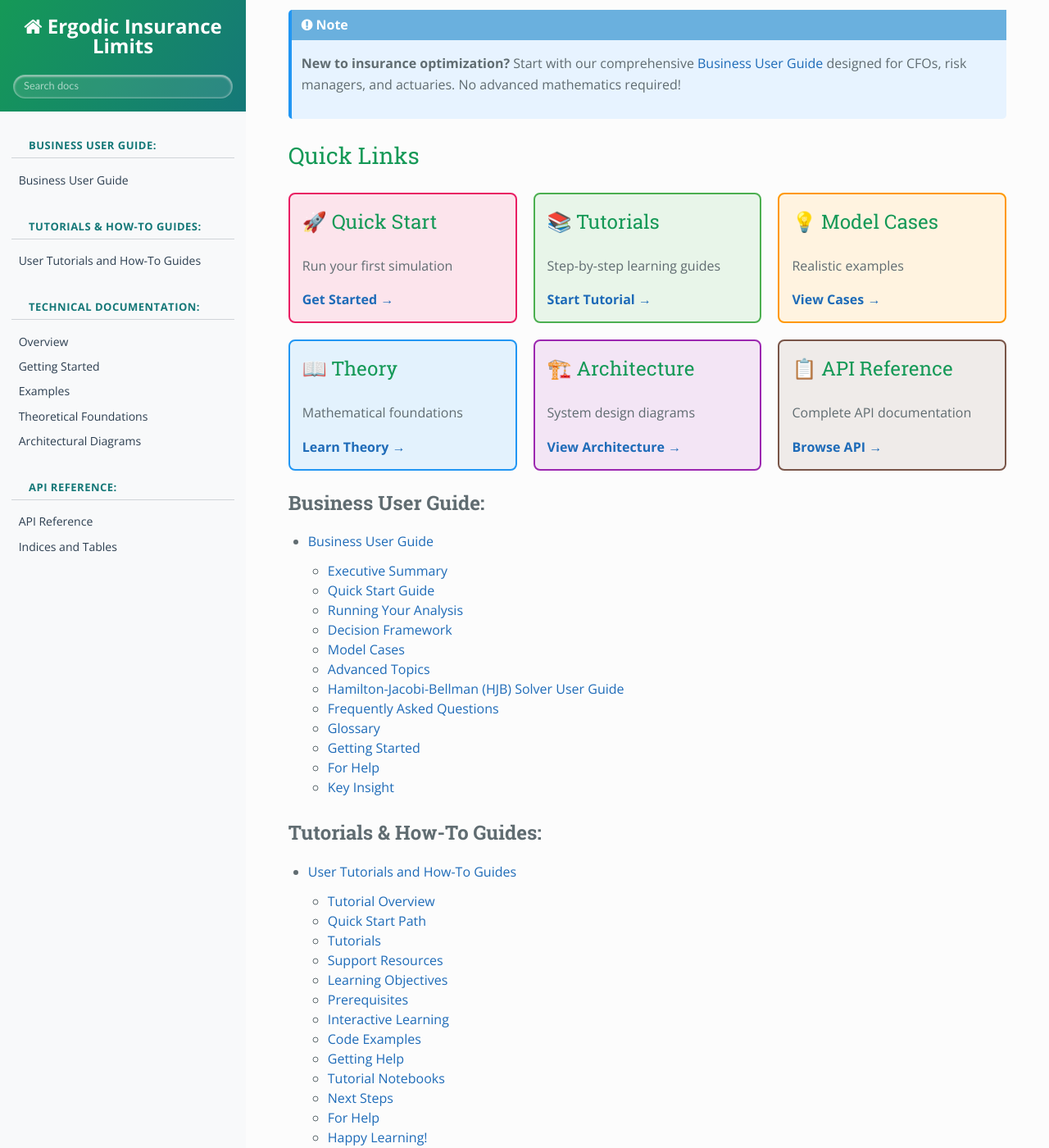
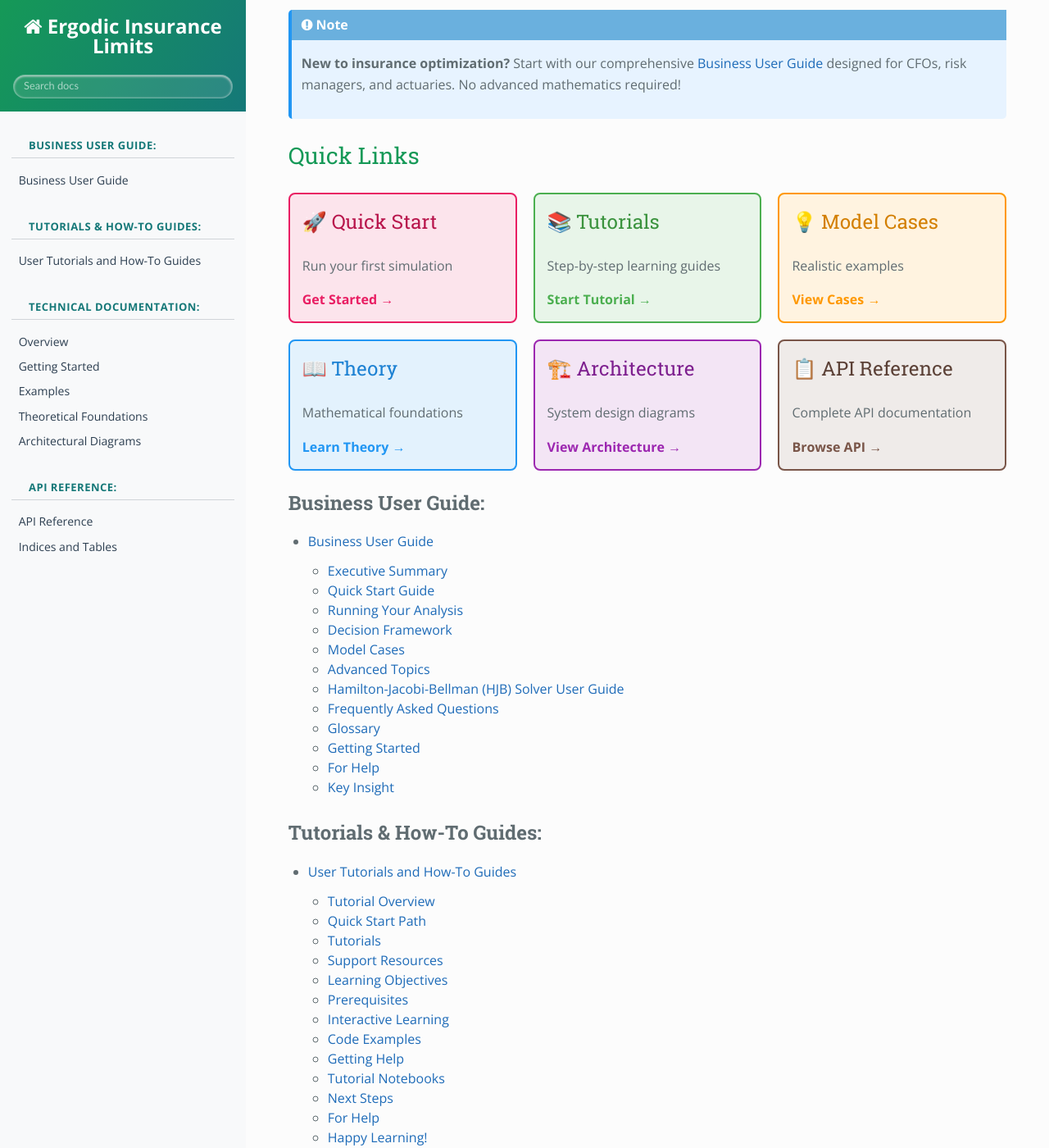
Before and after one commit to AlexFiliakov/Ergodic-Insurance-Limits, a Sphinx documentation site: the page built from ergodic_insurance/docs/index.rst, in a window 1280 px wide and 1400 px high, scrolled down 381 px. Shown: the whole window at 82% size. Built offline with Sphinx 7.4.7 and the Read the Docs theme 3.1.0, drawn with Linux system fonts in a browser that asks for light colours.

Commit message:
docs graphics

```diff
--- a/ergodic_insurance/docs/_static/custom.css
+++ b/ergodic_insurance/docs/_static/custom.css
@@ -546,3 +546,50 @@ div.math mjx-container {
         font-size: 0.9em !important;
     }
 }
+
+/* ========================================
+   Quick Links Section - Override theme styles
+   ======================================== */
+
+/* Target Quick Links section specifically */
+.rst-content .quicklinks-section h3,
+.rst-content div[style*="border"] h3 {
+    color: inherit !important;  /* Use the inline style color */
+}
+
+.rst-content .quicklinks-section a,
+.rst-content div[style*="border"] a {
+    color: inherit !important;  /* Use the inline style color */
+    text-decoration: none !important;
+}
+
+.rst-content .quicklinks-section a:hover,
+.rst-content div[style*="border"] a:hover {
+    text-decoration: underline !important;
+    opacity: 0.8;
+}
+
+/* More specific selectors for the Quick Links boxes */
+.rst-content div[style*="border: 2px solid"] h3[style*="color"] {
+    color: inherit !important;
+}
+
+.rst-content div[style*="border: 2px solid"] a[style*="color"] {
+    color: inherit !important;
+    text-decoration: none !important;
+}
+
+/* Even more specific - target by the actual color values */
+.rst-content h3[style*="#E91E63"] { color: #E91E63 !important; }
+.rst-content h3[style*="#4CAF50"] { color: #4CAF50 !important; }
+.rst-content h3[style*="#FF9800"] { color: #FF9800 !important; }
+.rst-content h3[style*="#2196F3"] { color: #2196F3 !important; }
+.rst-content h3[style*="#9C27B0"] { color: #9C27B0 !important; }
+.rst-content h3[style*="#795548"] { color: #795548 !important; }
+
+.rst-content a[style*="#E91E63"] { color: #E91E63 !important; }
+.rst-content a[style*="#4CAF50"] { color: #4CAF50 !important; }
+.rst-content a[style*="#FF9800"] { color: #FF9800 !important; }
+.rst-content a[style*="#2196F3"] { color: #2196F3 !important; }
+.rst-content a[style*="#9C27B0"] { color: #9C27B0 !important; }
+.rst-content a[style*="#795548"] { color: #795548 !important; }
--- a/ergodic_insurance/docs/index.rst
+++ b/ergodic_insurance/docs/index.rst
@@ -23,37 +23,37 @@ Quick Links
 
    <div style="display: flex; gap: 20px; margin: 20px 0;">
      <div style="flex: 1; padding: 15px; border: 2px solid #E91E63; border-radius: 8px; background-color: #FCE4EC;">
-       <h3 style="margin-top: 0; color: #E91E63;">🚀 Quick Start</h3>
+       <h3 style="margin-top: 0; color: #b8154cff !important;">🚀 Quick Start</h3>
        <p>Run your first simulation</p>
-       <a href="tutorials/01_getting_started.html" style="color: #E91E63; font-weight: bold;">Get Started →</a>
+       <a href="tutorials/01_getting_started.html" style="color: #E91E63 !important; font-weight: bold; text-decoration: none;">Get Started →</a>
      </div>
      <div style="flex: 1; padding: 15px; border: 2px solid #4CAF50; border-radius: 8px; background-color: #E8F5E9;">
-       <h3 style="margin-top: 0;">📚 Tutorials</h3>
+       <h3 style="margin-top: 0; color: #3b933eff !important;">📚 Tutorials</h3>
        <p>Step-by-step learning guides</p>
-       <a href="tutorials/index.html" style="color: #4CAF50; font-weight: bold;">Start Tutorial →</a>
+       <a href="tutorials/index.html" style="color: #4CAF50 !important; font-weight: bold; text-decoration: none;">Start Tutorial →</a>
      </div>
      <div style="flex: 1; padding: 15px; border: 2px solid #FF9800; border-radius: 8px; background-color: #FFF3E0;">
-       <h3 style="margin-top: 0; color: #FF9800;">💡 Model Cases</h3>
+       <h3 style="margin-top: 0; color: #d37f00ff !important;">💡 Model Cases</h3>
        <p>Realistic examples</p>
-       <a href="user_guide/case_studies.html" style="color: #FF9800; font-weight: bold;">View Cases →</a>
+       <a href="user_guide/case_studies.html" style="color: #FF9800 !important; font-weight: bold; text-decoration: none;">View Cases →</a>
      </div>
    </div>
 
    <div style="display: flex; gap: 20px; margin: 20px 0;">
      <div style="flex: 1; padding: 15px; border: 2px solid #2196F3; border-radius: 8px; background-color: #E3F2FD;">
-       <h3 style="margin-top: 0; color: #2196F3;">📖 Theory</h3>
+       <h3 style="margin-top: 0; color: #1e82d3ff !important;">📖 Theory</h3>
        <p>Mathematical foundations</p>
-       <a href="theory/index.html" style="color: #2196F3; font-weight: bold;">Learn Theory →</a>
+       <a href="theory/index.html" style="color: #2196F3 !important; font-weight: bold; text-decoration: none;">Learn Theory →</a>
      </div>
      <div style="flex: 1; padding: 15px; border: 2px solid #9C27B0; border-radius: 8px; background-color: #F3E5F5;">
-       <h3 style="margin-top: 0; color: #9C27B0;">🏗️ Architecture</h3>
+       <h3 style="margin-top: 0; color: #7e208fff !important;">🏗️ Architecture</h3>
        <p>System design diagrams</p>
-       <a href="architecture/index.html" style="color: #9C27B0; font-weight: bold;">View Architecture →</a>
+       <a href="architecture/index.html" style="color: #9C27B0 !important; font-weight: bold; text-decoration: none;">View Architecture →</a>
      </div>
      <div style="flex: 1; padding: 15px; border: 2px solid #795548; border-radius: 8px; background-color: #EFEBE9;">
-       <h3 style="margin-top: 0; color: #795548;">📋 API Reference</h3>
+       <h3 style="margin-top: 0; color: #5b4036ff !important;">📋 API Reference</h3>
        <p>Complete API documentation</p>
-       <a href="api/modules.html" style="color: #795548; font-weight: bold;">Browse API →</a>
+       <a href="api/modules.html" style="color: #795548 !important; font-weight: bold; text-decoration: none;">Browse API →</a>
      </div>
    </div>
 
```
